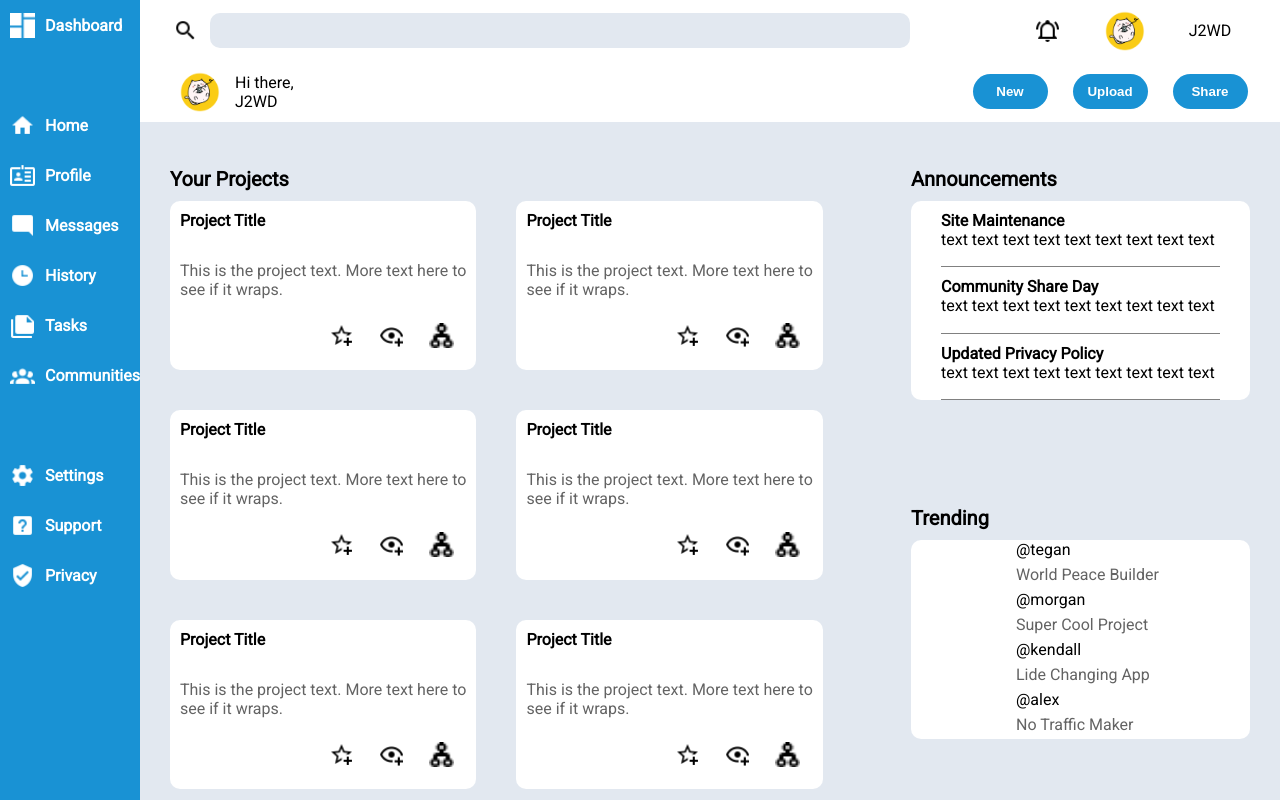
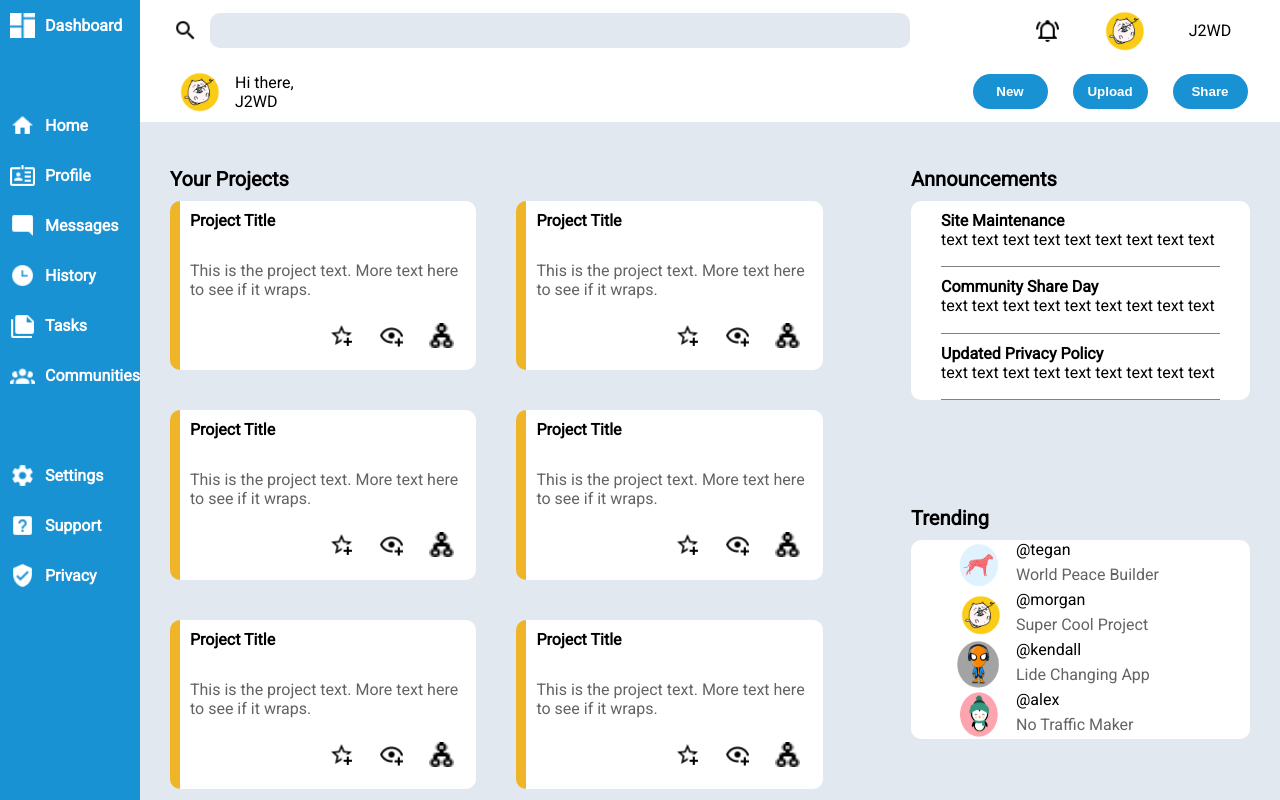
Before and after one commit to Journey2WebDev/admin-dashboard, a plain HTML site: page index.html in a window 1280 px wide. Drawn offline with Linux system fonts and the light colour scheme; files whose address does not match are found by name.

Commit message:
Finish first draft of mock

```diff
--- a/index.html
+++ b/index.html
@@ -227,25 +227,33 @@
     <div class="trending-grid">
 
       <div class="trend">
-        <div class="trending-icon"></div>
+        <div class="trending-icon">
+          <img src="./images/trending/dog_icon.png" alt="dog icon">
+        </div>
         <div class="trending-id">@tegan</div>
         <p class="trending-text">World Peace Builder</p>
       </div>
 
       <div class="trend">
-        <div class="trending-icon"></div>
+        <div class="trending-icon">
+          <img src="./images/header/logo_cat.png" alt="cat icon">
+        </div>
         <div class="trending-id">@morgan</div>
         <p class="trending-text">Super Cool Project</p>
       </div>
 
       <div class="trend">
-        <div class="trending-icon"></div>
+        <div class="trending-icon">
+          <img src="./images/trending/alien_icon.png" alt="spiderman icon">
+        </div>
         <div class="trending-id">@kendall</div>
         <p class="trending-text">Lide Changing App</p>
       </div>
 
       <div class="trend">
-        <div class="trending-icon"></div>
+        <div class="trending-icon">
+          <img src="./images/trending/penguin_icon.png" alt="penguin icon">
+        </div>
         <div class="trending-id">@alex</div>
         <p class="trending-text">No Traffic Maker</p>
       </div>
--- a/styles/style.css
+++ b/styles/style.css
@@ -186,6 +186,7 @@ body{
   grid-template-rows: 50px 1fr 50px;
 
   background-color: white;
+  border-left: 10px solid #f0b429;
 }
 
 .project-title{
@@ -305,6 +306,15 @@ body{
 .trending-icon{
   grid-column: 1 / 2;
   grid-row: 1 / 3;
+
+  display: flex;
+  justify-content: center;
+  align-items: center;
+}
+
+.trending-icon img{
+  height: 50px;
+  width: 50px;
 }
 
 .trending-id{
```
